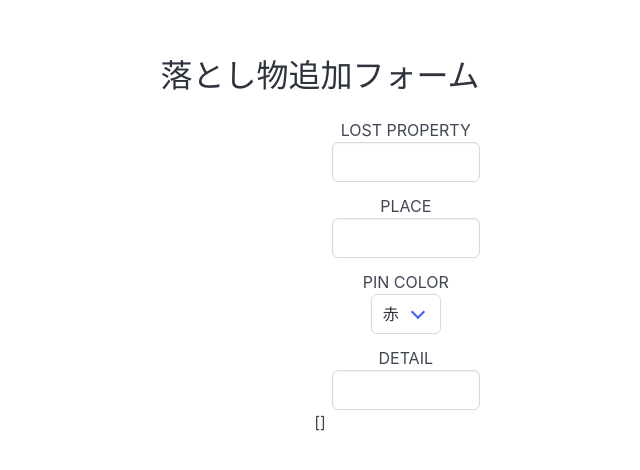
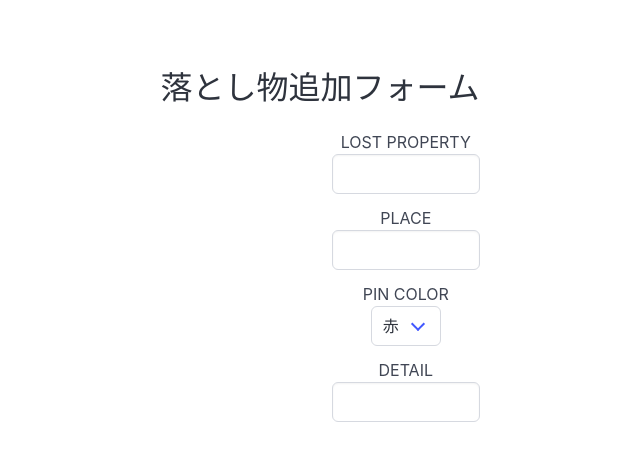
Before and after one commit to jack-app/jackHack2024_G, a React (Vite) app: page / in a window 1280 px wide. Shown: the part 154-624 px from the top of the page, without its empty margins (320-960 px from the left). Built offline with nearby package versions, Linux system fonts and the light colour scheme.

Commit message:
[add]css修正

```diff
--- a/src/features/Form/components/LostForm.jsx
+++ b/src/features/Form/components/LostForm.jsx
@@ -48,7 +48,6 @@ const LostForm = () => {
           </div>
         </div>
       </div>
-[{}]
     </div>
 
    </>
--- a/src/features/Form/styles/LostForm.css
+++ b/src/features/Form/styles/LostForm.css
@@ -1,4 +1,4 @@
-.class{
+/* .title1{
     color:#232D90;
     font-family:"Luckiest Guy";
-}
+} */
```
